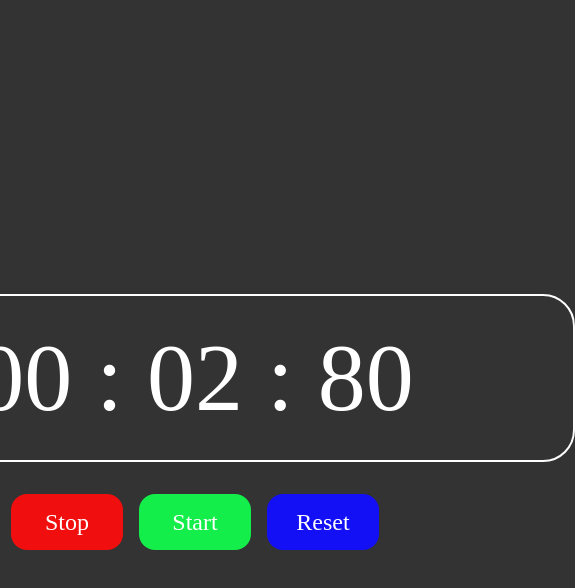
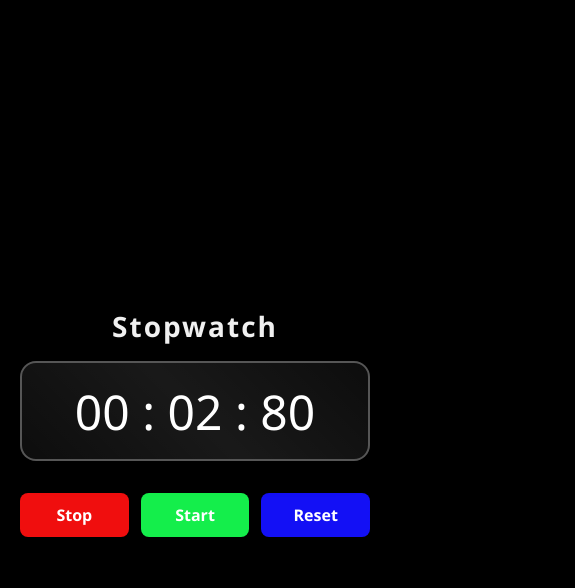
Before and after one commit to rj9884/stop-watch, a plain HTML site: page watch.html in a window 390 px wide. Both pictures are taken after a click on the button "Start". Shown: the whole page, 575 px wide, since content can reach past the window. Drawn offline with Linux system fonts and the light colour scheme.

Commit message:
add Ui_screenshot

```diff
--- a/watch.css
+++ b/watch.css
@@ -1,51 +1,136 @@
-*{
+* {
     margin: 0;
     padding: 0;
     box-sizing: border-box;
     color: #fff;
-    font-family: serif;
+    font-family: 'Segoe UI', Tahoma, Geneva, Verdana, sans-serif;
 }
 
-body{
-    background-color: rgba(0, 0, 0, 0.8);
+body {
+    background-color: #000;
     min-height: 100vh;
     display: flex;
-    justify-content:center;
+    justify-content: center;
     flex-direction: column;
     align-items: center;
+    padding: 20px;
 }
 
-.stopWatch{
+.title {
+    font-size: 2.5rem;
+    margin-bottom: 2rem;
+    text-align: center;
+    color: #f0f0f0;
+    font-weight: 700;
+    letter-spacing: 2px;
+}
+
+.stopWatch {
     position: relative;
+    width: 100%;
+    max-width: 600px;
 }
-.display{
+
+.display {
     display: flex;
     justify-content: center;
     align-items: center;
-    height: 20vh;
-    width: 90vh;
-    border: 2px solid white;
-    font-size: 6rem;
+    height: 150px;
+    width: 100%;
+    border: 2px solid rgba(255, 255, 255, 0.3);
+    font-size: clamp(3rem, 10vw, 6rem);
     text-align: center;
-    border-radius: 2rem;
+    border-radius: 1rem;
+    background-color: rgba(255, 255, 255, 0.05);
+    box-shadow: 0 8px 32px rgba(0, 0, 0, 0.1);
+    overflow: hidden;
+    position: relative;
 }
-.btn{
+
+.display::before {
+    content: '';
+    position: absolute;
+    top: 0;
+    left: 0;
+    width: 100%;
+    height: 100%;
+    background: linear-gradient(45deg, transparent, rgba(255, 255, 255, 0.05), transparent);
+    pointer-events: none;
+}
+
+.btn {
     display: flex;
-    justify-content:center;
+    justify-content: center;
     align-items: center;
     gap: 1rem;
     margin-top: 2rem;
+    flex-wrap: wrap;
+    width: 100%;
+    max-width: 600px;
 }
-button{
-    width: 7rem;
-    height: 3rem;
+
+button {
+    min-width: 100px;
+    flex: 1;
+    height: 3.5rem;
     border: none;
     text-align: center;
     display: flex;
     justify-content: center;
     align-items: center;
-    border-radius: 1rem;
+    border-radius: 0.5rem;
     background-color: var(--clr);
-    font-size: 1.5rem;
-    padding: 1.75rem;
+    font-size: 1.25rem;
+    font-weight: 600;
+    cursor: pointer;
+    transition: all 0.2s ease;
+    box-shadow: 0 4px 12px rgba(0, 0, 0, 0.2);
 }
+
+button:hover {
+    transform: translateY(-3px);
+    box-shadow: 0 6px 20px rgba(0, 0, 0, 0.25);
+    filter: brightness(1.1);
+}
+
+button:active {
+    transform: translateY(1px);
+    box-shadow: 0 2px 8px rgba(0, 0, 0, 0.3);
+}
+
+@media (max-width: 768px) {
+    .title {
+        font-size: 2rem;
+        margin-bottom: 1.5rem;
+    }
+
+    .display {
+        height: 120px;
+    }
+
+    button {
+        height: 3rem;
+        font-size: 1.1rem;
+    }
+}
+
+@media (max-width: 480px) {
+    .title {
+        font-size: 1.75rem;
+        margin-bottom: 1rem;
+    }
+
+    .display {
+        height: 100px;
+    }
+
+    .btn {
+        gap: 0.75rem;
+    }
+
+    button {
+        min-width: 85px;
+        height: 2.75rem;
+        font-size: 1rem;
+    }
+}
--- a/watch.html
+++ b/watch.html
@@ -7,6 +7,7 @@
     <link rel="stylesheet" href="watch.css">
 </head>
 <body>
+    <h1 class="title">Stopwatch</h1>
     <div class="stopWatch">
         <div class="display">
             00 : 00 : 00
--- a/watch.js
+++ b/watch.js
@@ -1,40 +1,69 @@
 const display = document.querySelector(".display");
-const strtBtn = document.querySelector(".start-btn");
+const startBtn = document.querySelector(".start-btn");
 const stopBtn = document.querySelector(".stop-btn");
 const resetBtn = document.querySelector(".reset-btn");
-
 
 let min = 0;
 let sec = 0;
 let msec = 0;
 let timerId = null;
-let setTimer = ()=>{
-    msec++;
-    if(msec === 100){
-        msec = 0;
-        sec++;
-        if(sec === 60){
-            sec = 0;
-            min++;
-        }
+let startTime = 0;
+let elapsedTime = 0;
+let isRunning = false;
+
+// More accurate timing implementation
+function startTimer() {
+    if (isRunning) return;
+
+    isRunning = true;
+    startTime = Date.now() - elapsedTime;
+    timerId = requestAnimationFrame(updateTimer);
+}
+
+function stopTimer() {
+    if (!isRunning) return;
+
+    isRunning = false;
+    cancelAnimationFrame(timerId);
+    elapsedTime = Date.now() - startTime;
+}
+
+function resetTimer() {
+    isRunning = false;
+    cancelAnimationFrame(timerId);
+
+    min = 0;
+    sec = 0;
+    msec = 0;
+    elapsedTime = 0;
+
+    updateDisplay();
+}
+
+function updateTimer() {
+    const currentTime = Date.now();
+    elapsedTime = currentTime - startTime;
+
+    // Calculate minutes, seconds and milliseconds
+    msec = Math.floor((elapsedTime % 1000) / 10);
+    sec = Math.floor((elapsedTime / 1000) % 60);
+    min = Math.floor((elapsedTime / (1000 * 60)) % 60);
+
+    updateDisplay();
+
+    if (isRunning) {
+        timerId = requestAnimationFrame(updateTimer);
     }
+}
+
+function updateDisplay() {
     let mm = min < 10 ? `0${min}` : min;
     let ss = sec < 10 ? `0${sec}` : sec;
-    let mss = msec < 10 ? `0${msec}` : msec;
-    display.innerHTML = `${mm} : ${ss} : ${mss}`;
-};
-strtBtn.addEventListener("click",()=>{
-    if(timerId != null){
-        clearInterval(timerId);
-    }
-    timerId = setInterval(setTimer, 10);
+    let ms = msec < 10 ? `0${msec}` : msec;
+    display.innerHTML = `${mm} : ${ss} : ${ms}`;
+}
 
-});
-stopBtn.addEventListener("click", ()=>{
-    clearInterval(timerId);
-
-});
-resetBtn.addEventListener("click", ()=>{
-    clearInterval(timerId);
-    display.innerHTML = "00 : 00 : 00";
-})
+// Event listeners
+startBtn.addEventListener("click", startTimer);
+stopBtn.addEventListener("click", stopTimer);
+resetBtn.addEventListener("click", resetTimer);
```
Also changed, not shown: assets/Ui.png (added), assets/demo.png (added), 1 other file.
